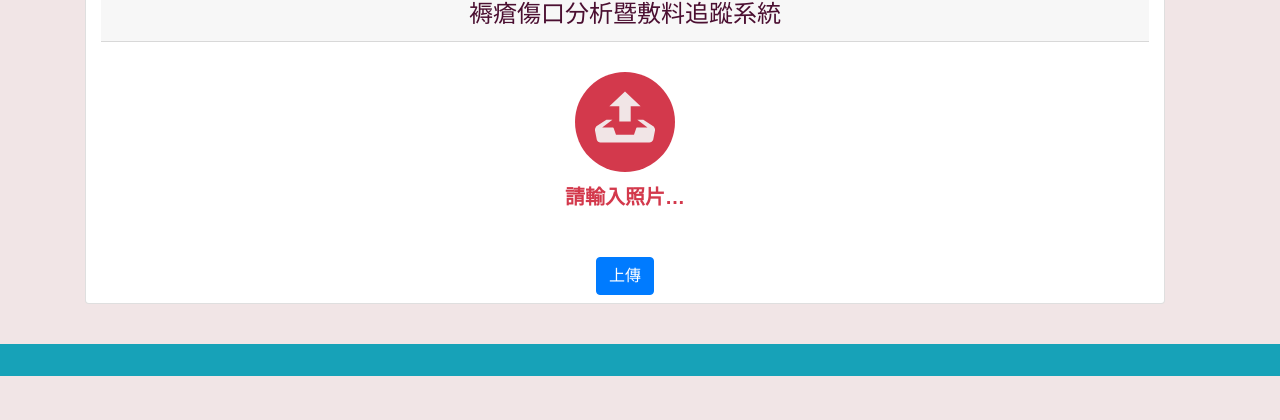
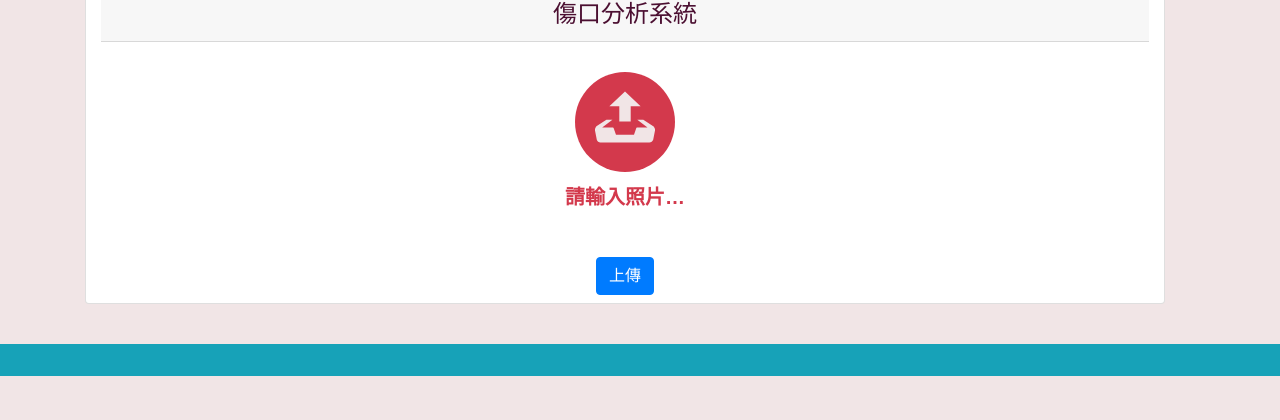
Before and after one commit to mesakh123/imagepredict-tf-serving, a Django app: page / in a window 1280 px wide. Shown: the part 347-767 px from the top of the page. Run offline with Django 3.2, Linux system fonts and the light colour scheme; some libraries are stand-ins or nearby versions.

Commit message:
rename website theme

```diff
--- a/main/views.py
+++ b/main/views.py
@@ -110,22 +110,22 @@ def predict_init(file=None):
     result2 = predict("necrotic",file)
     suggestions = ""
     if result1 == "NO" and result2 == "NONE":
-        suggestions = "目前此傷口沒有明顯的感染，壞死組織也很少，傷口屬於穩定恢復期。<br>建議可以使用親水性的現代敷料，或者是加速癒合的主動型敷料，按照產品指示的頻率做更換，如果傷口有滲液有變多或是變臭的情形，請再次使用本傷口判定系統，或者可以至大醫院整形外科門診就診。<br><br>親水性的現代敷料: <超連結><br>主動型敷料: <超連結>"
+        suggestions = "目前此傷口沒有明顯的感染，壞死組織也很少，傷口屬於穩定恢復期。<br>建議可以使用親水性的現代敷料，或者是加速癒合的主動型敷料，按照產品指示的頻率做更換，如果傷口有滲液有變多或是變臭的情形，請再次使用本傷口判定系統，或者可以至大醫院整形外科門診就診。"
 
     elif result1 == "NO" and result2 == "MEDIUM":
-        suggestions = "目前此傷口沒有明顯的感染，但有少量的壞死組織。<br>建議可以安排常規整形外科門診就診，再請醫師做評估，可能會做小範圍的清創或使用具清創能力的軟膏或水凝膠換藥。<br>水凝膠敷料: <超連結><br>清創軟膏: <超連結>"
+        suggestions = "目前此傷口沒有明顯的感染，但有少量的壞死組織。<br>建議可以安排常規整形外科門診就診，再請醫師做評估，可能會做小範圍的清創或使用具清創能力的軟膏或水凝膠換藥。"
 
     elif result1 == "NO" and result2 == "HIGH":
-        suggestions = "目前此傷口雖然沒有明顯的感染，但有大量的壞死組織。<br>建議安排整形外科門診就診，再請醫師做評估，可能會做大範圍的清創或是安排清創手術。<br><br>在看診之前可使用具殺菌能力的抗生素藥膏，並且按照仿單的指示經由護理人員的指導下做更換。<br><br>抗生素藥膏: <超連結>"
+        suggestions = "目前此傷口雖然沒有明顯的感染，但有大量的壞死組織。<br>建議安排整形外科門診就診，再請醫師做評估，可能會做大範圍的清創或是安排清創手術。<br><br>在看診之前可使用具殺菌能力的抗生素藥膏，並且按照仿單的指示經由護理人員的指導下做更換。"
 
     elif result1 == "YES" and result2 == "NONE":
-        suggestions = "此傷口目前有感染的疑慮，雖然沒有明顯的壞死組織，但建議還是安排整形外科門診就診，醫師可能會視情況做抗生素的開立。<br>在看診之前可使用具殺菌能力的抗生素藥膏，並且按照仿單的指示經由護理人員的指導下做更換。<br><br>抗生素藥膏: <超連結>"
+        suggestions = "此傷口目前有感染的疑慮，雖然沒有明顯的壞死組織，但建議還是安排整形外科門診就診，醫師可能會視情況做抗生素的開立。<br>在看診之前可使用具殺菌能力的抗生素藥膏，並且按照仿單的指示經由護理人員的指導下做更換。"
 
     elif result1 == "YES" and result2 == "MEDIUM":
-        suggestions = "此傷口目前有感染的疑慮，而且有少量至中量的壞死組織。<br>建議安排整形外科門診就診，醫師可能會視情況做抗生素的開立以及清創。<br>在看診之前可使用具殺菌能力的抗生素藥膏，並且按照仿單的指示經由護理人員的指導下做更換。<br><br>抗生素藥膏: <超連結>"
+        suggestions = "此傷口目前有感染的疑慮，而且有少量至中量的壞死組織。<br>建議安排整形外科門診就診，醫師可能會視情況做抗生素的開立以及清創。<br>在看診之前可使用具殺菌能力的抗生素藥膏，並且按照仿單的指示經由護理人員的指導下做更換。"
 
     elif result1 == "YES" and result2 == "HIGH":
-        suggestions = "此傷口目前有感染的疑慮，而且還有大量的壞死組織。<br><br>建議即刻安排整形外科門診或是急診就診，醫師可能會視情況做抗生素的開立以及清創。<br>在看診之前可使用具殺菌能力的抗生素藥膏，並且按照仿單的指示經由護理人員的指導下做更換。<br><br>抗生素藥膏: <超連結>"
+        suggestions = "此傷口目前有感染的疑慮，而且還有大量的壞死組織。<br><br>建議即刻安排整形外科門診或是急診就診，醫師可能會視情況做抗生素的開立以及清創。<br>在看診之前可使用具殺菌能力的抗生素藥膏，並且按照仿單的指示經由護理人員的指導下做更換。"
 
     elif result1== "UNDETECTED" and result2=="UNDETECTED":
         suggestions = "此照片無法偵測到傷口資訊"
--- a/templates/base.html
+++ b/templates/base.html
@@ -4,7 +4,7 @@
 {%load extras %}
 <html>
 <head>
-<title>皮膚傷口預測</title>
+<title>傷口分析系統</title>
 <!-- for-mobile-apps -->
 <meta charset="UTF-8">
 <meta name="viewport" content="width=device-width, initial-scale=1.0">
--- a/templates/index.html
+++ b/templates/index.html
@@ -40,7 +40,7 @@
       <div class="card-deck mb-3 text-center">
               <div class="card mb-4 col-12">
                 <div class="card-header">
-                  <h4 class="my-0 font-weight-normal">褥瘡傷口分析暨敷料追蹤系統</h4>
+                  <h4 class="my-0 font-weight-normal">傷口分析系統</h4>
                 </div>
                 <div class="card-body text-center">
                   {% if file_folder %}
```
Also changed, not shown: media/CkXBp6f7.jpg (added), media/Sl3uRdQL.jpg (added), media/TqvAKysQ.jpg (added), media/VEYrR33y.jpg (added).
